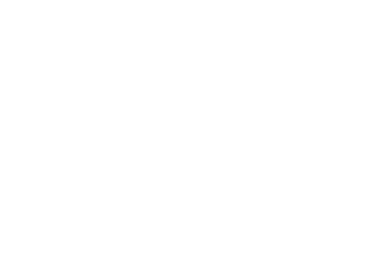
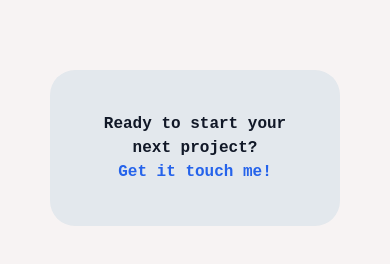
Before and after one commit to Jafarscript/newPortofolio, a React (Create React App) app: page / in a window 390 px wide. Shown: the part 4971-5235 px from the top of the page. Before the commit the page ends 4949 px from the top, so only its background shows below. Built offline with nearby package versions, Linux system fonts and the light colour scheme.

Commit message:
Contact section done and responsive

```diff
--- a/src/App.js
+++ b/src/App.js
@@ -4,6 +4,7 @@
 import Header from './components/Header/Header';
 import Hero from './components/Hero/Hero';
 import Work from './components/Work/Work';
+import Contact from './components/Contact/Contact';
 
 function App() {
   const [dark, setDark] = useState(false)
@@ -13,6 +14,7 @@
       <Hero dark={dark}/>
       <Experience  dark={dark}/>
       <Work dark={dark}/>
+      <Contact dark={dark}/>
     </div>
   );
 }
--- a/src/components/Contact/Contact.css
+++ b/src/components/Contact/Contact.css
@@ -0,0 +1,46 @@
+.contact{
+    padding: 92px 100px;
+}
+
+.contact h1{
+    padding: 42px;
+    font-size: 60px;
+    font-weight: 700;
+    text-align: center;
+    border-radius: 25px;
+}
+
+.light{
+    background: #E3E8ED;
+}
+
+.dark{
+    background-color: #172135;
+}
+
+@media(max-width: 870px){
+    .contact{
+        padding: 92px 50px;
+    }
+
+    .contact h1{
+        font-size: 42px;
+    }
+}
+
+@media(max-width: 750px){
+    .contact{
+        padding: 92px 50px;
+    }
+
+    .contact h1{
+        font-size: 1rem;
+    }
+}
+
+@media(max-width: 300px){
+
+    .contact{
+        padding: 92px 10px;
+    }
+}
--- a/src/components/Contact/Contact.jsx
+++ b/src/components/Contact/Contact.jsx
@@ -0,0 +1,12 @@
+import React from 'react'
+import './Contact.css'
+
+const Contact = ({dark}) => {
+  return (
+    <div className='contact'>
+        <h1 className={dark ? 'dark' : 'light'}>Ready to start your next project?<br /><span className="Comap">Get it touch me!</span></h1>
+    </div>
+  )
+}
+
+export default Contact
```
